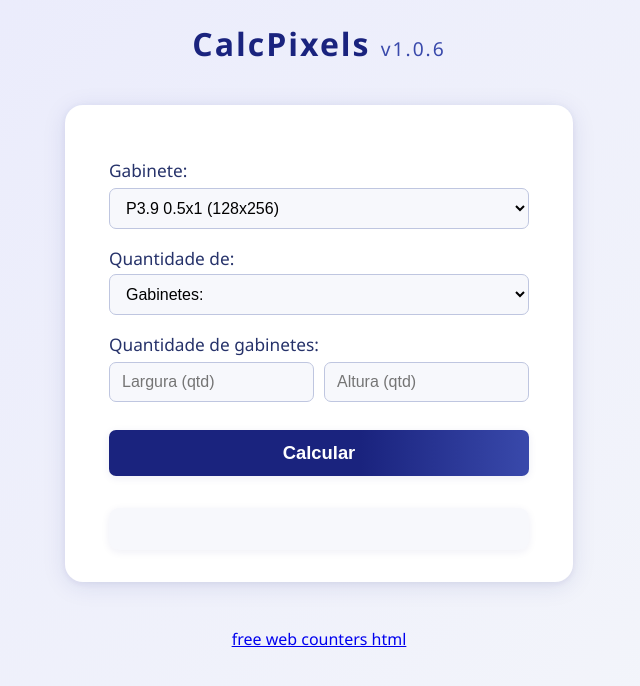
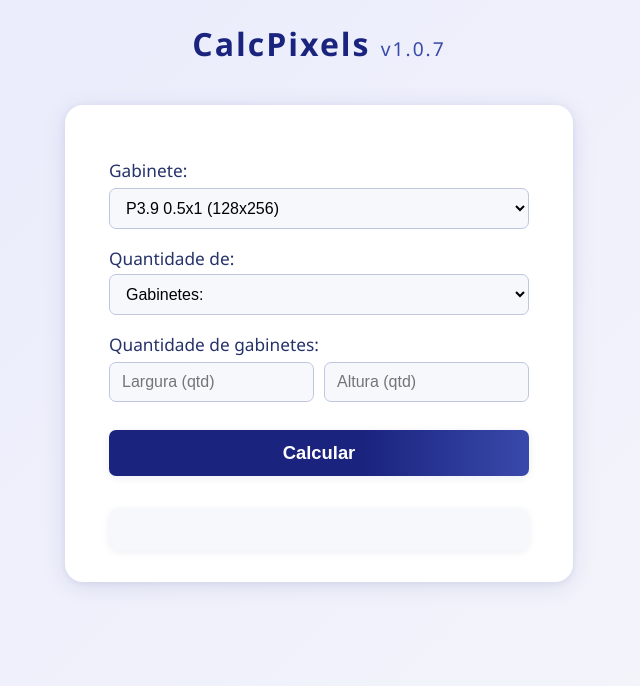
Before and after one commit to LuanGP/CalcPixels, a plain HTML site: page index.html in a window 1280 px wide. Shown: the whole page, without its empty margins (321-961 px from the left). Drawn offline with Linux system fonts and the light colour scheme.

Commit message:
Update index.html

```diff
--- a/index.html
+++ b/index.html
@@ -169,7 +169,7 @@
     </style>
 </head>
 <body>
-    <h1 style="font-size:2em;text-align:center;margin-bottom:10px;margin-top:22px;">CalcPixels <span id="versao-app" style="font-size:0.6em; color:#3949ab; font-weight:400;">v1.0.6</span></h1>
+    <h1 style="font-size:2em;text-align:center;margin-bottom:10px;margin-top:22px;">CalcPixels <span id="versao-app" style="font-size:0.6em; color:#3949ab; font-weight:400;">v1.0.7</span></h1>
     <div class="container">
         <form id="form-calc" onsubmit="return false;">
             <label>Gabinete:</label>
@@ -233,11 +233,9 @@
     <div style="text-align:center; margin-top: 24px; margin-bottom: 12px;">
         <div id="sfcal8kj26gpsr3ct13fhllgpwb6gg8j6j5"></div>
         <script type="text/javascript" src="https://counter1.optistats.ovh/private/counter.js?c=al8kj26gpsr3ct13fhllgpwb6gg8j6j5&down=async" async></script>
-        <br>
-        <a href="https://www.freecounterstat.com">free web counters html</a>
         <noscript>
-            <a href="https://www.freecounterstat.com" title="free web counters html">
-                <img src="https://counter1.optistats.ovh/private/freecounterstat.php?c=al8kj26gpsr3ct13fhllgpwb6gg8j6j5" border="0" title="free web counters html" alt="free web counters html">
+            <a href="https://www.freecounterstat.com">
+                <img src="https://counter1.optistats.ovh/private/freecounterstat.php?c=al8kj26gpsr3ct13fhllgpwb6gg8j6j5" border="0" alt="contador de visitas">
             </a>
         </noscript>
     </div>
```
